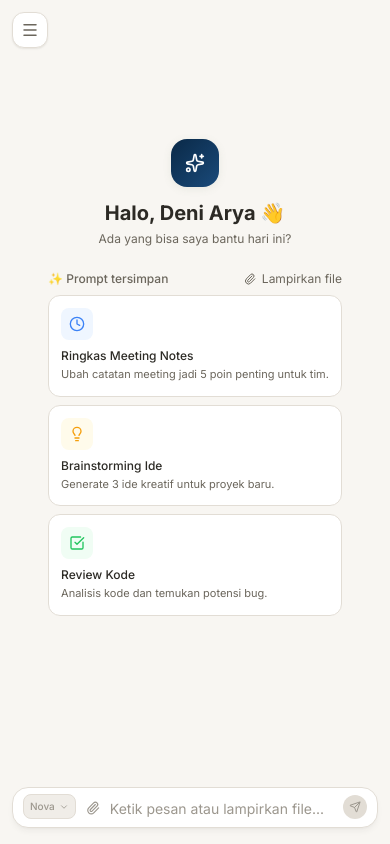
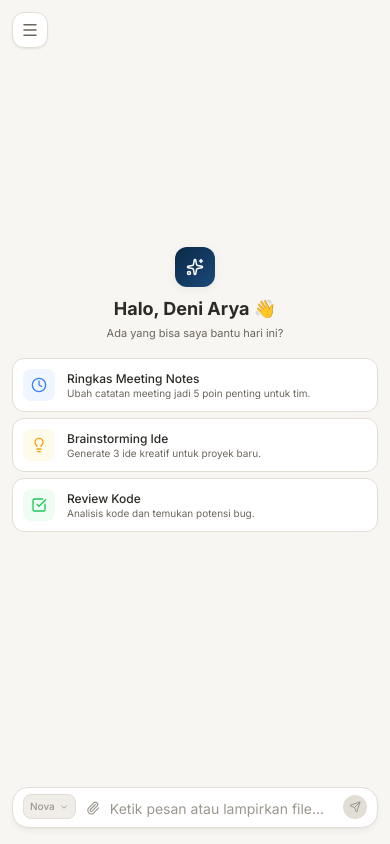
Before and after one commit to caidenniw/lyra-chat, a React (Vite) app: page / in a window 390 px wide. Built offline with nearby package versions, Linux system fonts and the light colour scheme.

Commit message:
fix: mobile responsive EmptyState - horizontal cards, compact greeting

```diff
--- a/src/components/chat/EmptyState.tsx
+++ b/src/components/chat/EmptyState.tsx
@@ -30,50 +30,52 @@ const SAVED_PROMPTS = [
 
 export function EmptyState({ onSend }: EmptyStateProps) {
   return (
-    <div className="flex-1 flex items-center justify-center px-4">
-      <div className="text-center max-w-2xl">
-        {/* Greeting */}
-        <div className="mb-6 md:mb-8">
-          <div className="w-12 h-12 md:w-16 md:h-16 rounded-2xl bg-gradient-to-br from-primary to-primary-light mx-auto mb-3 md:mb-5 flex items-center justify-center shadow-card animate-message-in">
-            <Sparkles size={20} className="text-white md:hidden" />
+    <div className="flex-1 flex items-center justify-center px-3 md:px-4 py-4">
+      <div className="w-full max-w-2xl">
+        {/* Greeting — compact on mobile */}
+        <div className="text-center mb-4 md:mb-8">
+          <div className="w-10 h-10 md:w-16 md:h-16 rounded-xl md:rounded-2xl bg-gradient-to-br from-primary to-primary-light mx-auto mb-2 md:mb-5 flex items-center justify-center shadow-card animate-message-in">
+            <Sparkles size={18} className="text-white md:hidden" />
             <Sparkles size={28} className="text-white hidden md:block" />
           </div>
-          <h1 className="text-xl md:text-3xl font-bold text-text mb-1 md:mb-2 animate-message-in" style={{ animationDelay: '0.1s' }}>
+          <h1 className="text-lg md:text-3xl font-bold text-text mb-0.5 md:mb-2 animate-message-in" style={{ animationDelay: '0.1s' }}>
             Halo, Deni Arya 👋
           </h1>
-          <p className="text-text-muted text-xs md:text-base animate-message-in" style={{ animationDelay: '0.15s' }}>
+          <p className="text-text-muted text-[11px] md:text-base animate-message-in" style={{ animationDelay: '0.15s' }}>
             Ada yang bisa saya bantu hari ini?
           </p>
         </div>
 
-        {/* Saved Prompts */}
-        <div className="mb-6">
-          <div className="flex items-center justify-between mb-2 md:mb-3">
-            <span className="text-xs md:text-sm font-medium text-text-muted">✨ Prompt tersimpan</span>
+        {/* Saved Prompts header — hidden on very small screens */}
+        <div className="hidden md:flex items-center justify-between mb-3">
+          <span className="text-sm font-medium text-text-muted">✨ Prompt tersimpan</span>
           <button className="flex items-center gap-1.5 text-xs text-text-muted hover:text-primary transition-colors btn-press">
             <Paperclip size={12} />
             <span>Lampirkan file</span>
           </button>
         </div>
-          <div className="grid grid-cols-1 sm:grid-cols-3 gap-2 md:gap-3">
+
+        {/* Cards — horizontal rows on mobile, 3-col grid on desktop */}
+        <div className="flex flex-col gap-1.5 md:gap-3 md:grid md:grid-cols-3">
           {SAVED_PROMPTS.map((item, i) => (
             <button
               key={i}
               onClick={() => onSend(item.prompt)}
-                className="card-hover flex flex-col items-start p-3 md:p-4 rounded-xl md:rounded-2xl bg-surface border border-border
+              className="card-hover flex items-center gap-3 p-2.5 md:p-4 rounded-xl md:rounded-2xl bg-surface border border-border
                 hover:border-primary/20 text-left group animate-message-in"
               style={{ animationDelay: `${0.2 + i * 0.05}s` }}
             >
-                <div className={`w-8 h-8 md:w-9 md:h-9 rounded-lg md:rounded-xl ${item.color} flex items-center justify-center mb-2 md:mb-3 transition-transform duration-200 group-hover:scale-110`}>
+              <div className={`w-8 h-8 md:w-9 md:h-9 rounded-lg md:rounded-xl ${item.color} flex-shrink-0 flex items-center justify-center transition-transform duration-200 group-hover:scale-110`}>
                 <item.icon size={16} className="md:w-[18px] md:h-[18px]" />
               </div>
-                <div className="text-xs md:text-sm font-medium text-text mb-0.5 md:mb-1">{item.title}</div>
-                <div className="text-[11px] md:text-xs text-text-muted leading-relaxed">{item.description}</div>
+              <div className="min-w-0">
+                <div className="text-xs md:text-sm font-medium text-text truncate">{item.title}</div>
+                <div className="text-[10px] md:text-xs text-text-muted leading-tight truncate">{item.description}</div>
+              </div>
             </button>
           ))}
         </div>
       </div>
     </div>
-    </div>
   );
 }
```
Lines whose indentation alone changed are shown as unchanged.
